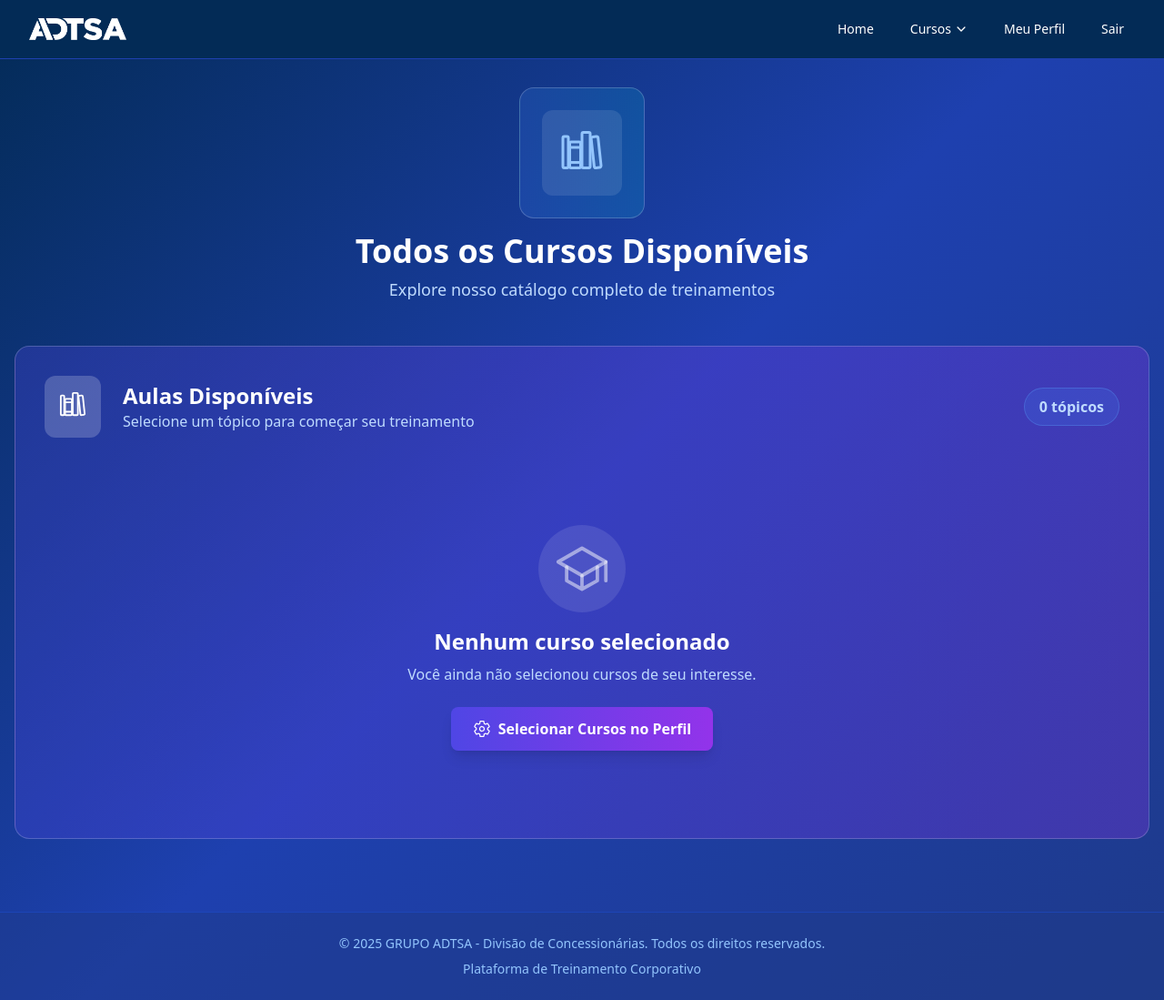
After one commit to MarceloCastelo/treinamentoPedragon, a Flask app: template templates/all_courses.html in a window 1280 px wide. The commit adds this page. Shown: the whole page at 91% size. Run offline with Flask 3, Linux system fonts and the light colour scheme; the template is opened without the code that fills it, so the values that code supplies are empty; some libraries are stand-ins or nearby versions.

Commit message:
Feature: Troca da tela de home para uma tela informativa, troca para meus cursos e todos os cursos, organização da plataforma.

```diff
--- a/app.py
+++ b/app.py
@@ -64,7 +64,7 @@ def create_app():
     # Adiciona filtro Jinja
     app.jinja_env.filters['format_video_name'] = format_video_name
 
-    # Rota inicial
+    # Rota inicial - redireciona para login
     @app.route('/')
     def index():
         return redirect(url_for('auth.login'))
--- a/routes/video_routes.py
+++ b/routes/video_routes.py
@@ -244,7 +244,30 @@ def get_all_topics():
 @login_required
 @profile_complete_required
 def home():
-    """Página inicial protegida com listagem de vídeos por tópico (apenas cursos selecionados)"""
+    """Nova página inicial com Hero Section e cards informativos - otimizada"""
+    user = get_current_user()
+
+    # Buscar apenas os primeiros 6 tópicos para cursos populares
+    # Otimização: não processar todos os tópicos, apenas o necessário
+    all_topics = get_all_topics()
+
+    # Limitar a 6 cursos para melhor performance
+    popular_courses = []
+    for idx, (topic_name, videos) in enumerate(list(all_topics.items())[:6]):
+        popular_courses.append({
+            'topic_name': topic_name,
+            'video_count': len(videos),
+            'views': (6 - idx) * 150  # Simulado: views decrescentes
+        })
+
+    return render_template('home.html', user=user, popular_courses=popular_courses)
+
+
+@video_bp.route('/all-courses')
+@login_required
+@profile_complete_required
+def all_courses():
+    """Página com todos os cursos disponíveis (antiga home)"""
     from .progress_routes import calculate_topic_completion
     from .middleware import get_current_username
     from .database import get_user
@@ -277,9 +300,9 @@ def home():
         topics = all_topics
 
     print(f"\n{'='*80}")
-    print(f"DEBUG HOME - Usuário: {username}")
-    print(f"DEBUG HOME - Cursos selecionados: {selected_courses}")
-    print(f"DEBUG HOME - Tópicos filtrados: {list(topics.keys())}")
+    print(f"DEBUG ALL-COURSES - Usuário: {username}")
+    print(f"DEBUG ALL-COURSES - Cursos selecionados: {selected_courses}")
+    print(f"DEBUG ALL-COURSES - Tópicos filtrados: {list(topics.keys())}")
     print(f"{'='*80}\n")
 
     # Calcular progresso de conclusão para cada tópico
@@ -290,17 +313,17 @@ def home():
             'videos': videos,
             'completion': completion_percentage
         }
-        print(f"DEBUG HOME - Tópico '{topic_name}': {len(videos)} vídeos, {completion_percentage}% concluído")
+        print(f"DEBUG ALL-COURSES - Tópico '{topic_name}': {len(videos)} vídeos, {completion_percentage}% concluído")
 
     if not topics:
         flash('Nenhum curso selecionado. Acesse seu perfil para selecionar os cursos que deseja fazer.', 'info')
 
-    print(f"\nDEBUG HOME - Estrutura final: {list(topics_with_progress.keys())}")
+    print(f"\nDEBUG ALL-COURSES - Estrutura final: {list(topics_with_progress.keys())}")
     for topic, data in topics_with_progress.items():
         print(f"  - {topic}: {data['completion']}% ({len(data['videos'])} vídeos)")
     print(f"{'='*80}\n")
 
-    return render_template('home.html', user=user, topics=topics_with_progress, selected_courses=selected_courses)
+    return render_template('all_courses.html', user=user, topics=topics_with_progress, selected_courses=selected_courses)
 
 
 @video_bp.route('/topic/<path:topic_name>')
--- a/static/js/navbar.js
+++ b/static/js/navbar.js
@@ -68,7 +68,7 @@ function createUserNavbar() {
                 <div class="flex justify-between items-center h-16">
                     <!-- Logo/Brand -->
                     <div class="flex-shrink-0">
-                        <a href="/" class="flex items-center">
+                        <a href="/home" class="flex items-center">
                             <img src="/static/images/logos/ADTSA - BRANCA.png" alt="ADTSA" class="h-6 w-auto">
                         </a>
                     </div>
@@ -76,12 +76,28 @@ function createUserNavbar() {
                     <!-- Desktop Navigation -->
                     <div class="hidden md:block">
                         <div class="ml-10 flex items-baseline space-x-4">
-                            <a href="/" class="nav-link px-3 py-2 text-sm font-medium text-white hover:text-blue-200 hover:bg-blue-700 rounded-md transition-colors duration-200">
+                            <a href="/home" class="nav-link px-3 py-2 text-sm font-medium text-white hover:text-blue-200 hover:bg-blue-700 rounded-md transition-colors duration-200">
                                 Home
                             </a>
-                            <a href="/my-courses" class="nav-link px-3 py-2 text-sm font-medium text-white hover:text-blue-200 hover:bg-blue-700 rounded-md transition-colors duration-200">
-                                Meus Cursos
-                            </a>
+
+                            <!-- Dropdown Cursos -->
+                            <div class="relative group">
+                                <button class="nav-link px-3 py-2 text-sm font-medium text-white hover:text-blue-200 hover:bg-blue-700 rounded-md transition-colors duration-200 flex items-center">
+                                    Cursos
+                                    <ion-icon name="chevron-down-outline" class="ml-1 text-sm"></ion-icon>
+                                </button>
+                                <div class="absolute left-0 mt-2 w-48 bg-[#032B56] border border-blue-700 rounded-md shadow-xl opacity-0 invisible group-hover:opacity-100 group-hover:visible transition-all duration-200">
+                                    <a href="/my-courses" class="block px-4 py-3 text-sm text-white hover:bg-blue-700 hover:text-blue-200 transition-colors duration-200 rounded-t-md">
+                                        <ion-icon name="book-outline" class="align-middle mr-2"></ion-icon>
+                                        Meus Cursos
+                                    </a>
+                                    <a href="/all-courses" class="block px-4 py-3 text-sm text-white hover:bg-blue-700 hover:text-blue-200 transition-colors duration-200 rounded-b-md">
+                                        <ion-icon name="library-outline" class="align-middle mr-2"></ion-icon>
+                                        Todos os Cursos
+                                    </a>
+                                </div>
+                            </div>
+
                             <a href="/profile" class="nav-link px-3 py-2 text-sm font-medium text-white hover:text-blue-200 hover:bg-blue-700 rounded-md transition-colors duration-200">
                                 Meu Perfil
                             </a>
@@ -105,12 +121,25 @@ function createUserNavbar() {
             <!-- Mobile menu -->
             <div id="navbar-mobile-menu" class="md:hidden hidden bg-[#032B56] border-b border-blue-800">
                 <div class="px-2 pt-2 pb-3 space-y-1">
-                    <a href="/" class="nav-link block px-3 py-2 text-base font-medium text-white hover:text-blue-200 hover:bg-blue-700 rounded-md transition-colors duration-200">
+                    <a href="/home" class="nav-link block px-3 py-2 text-base font-medium text-white hover:text-blue-200 hover:bg-blue-700 rounded-md transition-colors duration-200">
                         Home
                     </a>
-                    <a href="/my-courses" class="nav-link block px-3 py-2 text-base font-medium text-white hover:text-blue-200 hover:bg-blue-700 rounded-md transition-colors duration-200">
-                        Meus Cursos
-                    </a>
+
+                    <!-- Submenu Cursos Mobile -->
+                    <div class="pl-4 space-y-1">
+                        <div class="text-xs font-semibold text-blue-300 uppercase tracking-wider px-3 py-2">
+                            Cursos
+                        </div>
+                        <a href="/my-courses" class="nav-link block px-3 py-2 text-base font-medium text-white hover:text-blue-200 hover:bg-blue-700 rounded-md transition-colors duration-200">
+                            <ion-icon name="book-outline" class="align-middle mr-2"></ion-icon>
+                            Meus Cursos
+                        </a>
+                        <a href="/all-courses" class="nav-link block px-3 py-2 text-base font-medium text-white hover:text-blue-200 hover:bg-blue-700 rounded-md transition-colors duration-200">
+                            <ion-icon name="library-outline" class="align-middle mr-2"></ion-icon>
+                            Todos os Cursos
+                        </a>
+                    </div>
+
                     <a href="/profile" class="nav-link block px-3 py-2 text-base font-medium text-white hover:text-blue-200 hover:bg-blue-700 rounded-md transition-colors duration-200">
                         Meu Perfil
                     </a>
--- /dev/null
+++ b/templates/all_courses.html
@@ -0,0 +1,217 @@
+<!DOCTYPE html>
+<html lang="pt-BR">
+<head>
+    <meta charset="UTF-8">
+    <meta name="viewport" content="width=device-width, initial-scale=1.0">
+    <title>📚 Todos os Cursos - Plataforma de Aulas ADTSA</title>
+    <script src="https://cdn.tailwindcss.com"></script>
+    <script type="module" src="https://unpkg.com/ionicons@7.1.0/dist/ionicons/ionicons.esm.js"></script>
+    <script nomodule src="https://unpkg.com/ionicons@7.1.0/dist/ionicons/ionicons.js"></script>
+    <style>
+        /* Gradiente de fundo */
+        .gradient-bg {
+            background: linear-gradient(135deg, #032B56 0%, #1e40af 50%, #1e3a8a 100%);
+        }
+
+        /* Efeito hover nos cards */
+        .card-hover {
+            transition: all 0.3s ease;
+        }
+
+        .card-hover:hover {
+            transform: translateY(-5px);
+            box-shadow: 0 10px 25px rgba(0, 0, 0, 0.2);
+        }
+
+        /* Animação de entrada das seções */
+        .section-animate {
+            animation: fadeInUp 0.6s ease-out;
+        }
+
+        @keyframes fadeInUp {
+            from {
+                opacity: 0;
+                transform: translateY(30px);
+            }
+            to {
+                opacity: 1;
+                transform: translateY(0);
+            }
+        }
+    </style>
+</head>
+<body class="gradient-bg min-h-screen flex flex-col" data-is-admin="{{ session.get('is_admin', False)|lower }}">
+    <!-- Navbar -->
+    <div id="navbar-container"></div>
+
+    <!-- Conteúdo Principal -->
+    <main class="flex-grow container mx-auto px-4 py-8 mt-16">
+        <!-- Mensagens Flash -->
+        {% with messages = get_flashed_messages(with_categories=true) %}
+            {% if messages %}
+                {% for category, message in messages %}
+                    <div class="section-animate mb-6 rounded-xl p-4 border backdrop-blur-sm
+                        {% if category == 'error' or category == 'danger' %}
+                            bg-red-500/20 border-red-400/30 text-red-200
+                        {% elif category == 'success' %}
+                            bg-green-500/20 border-green-400/30 text-green-200
+                        {% else %}
+                            bg-blue-500/20 border-blue-400/30 text-blue-200
+                        {% endif %}">
+                        <div class="flex items-center justify-between">
+                            <div class="flex items-center">
+                                <ion-icon name="
+                                    {% if category == 'error' or category == 'danger' %}alert-circle-outline
+                                    {% elif category == 'success' %}checkmark-circle-outline
+                                    {% else %}information-circle-outline
+                                    {% endif %}" class="text-2xl mr-3"></ion-icon>
+                                <span class="font-medium">{{ message }}</span>
+                            </div>
+                        </div>
+                    </div>
+                {% endfor %}
+            {% endif %}
+        {% endwith %}
+
+        <!-- Header Principal -->
+        <section class="section-animate mb-12">
+            <div class="text-center mb-10">
+                <div class="inline-flex flex-col items-center">
+                    <div class="bg-gradient-to-r from-blue-500/20 to-cyan-500/20 p-6 rounded-2xl border border-white/20 mb-4">
+                        <div class="bg-white/10 p-5 rounded-xl">
+                            <ion-icon name="library-outline" class="text-5xl text-blue-300"></ion-icon>
+                        </div>
+                    </div>
+                    <h1 class="text-4xl font-bold text-white">Todos os Cursos Disponíveis</h1>
+                    <p class="text-blue-200 mt-2 text-lg">Explore nosso catálogo completo de treinamentos</p>
+                </div>
+            </div>
+        </section>
+
+        <!-- Informativo sobre Cursos Selecionados -->
+        {% if selected_courses %}
+        <section class="section-animate mb-6">
+            <div class="bg-gradient-to-r from-indigo-600/20 to-purple-600/20 rounded-xl p-4 border border-indigo-400/30">
+                <div class="flex items-start gap-3">
+                    <div class="bg-indigo-500/30 p-2 rounded-lg flex-shrink-0">
+                        <ion-icon name="filter-outline" class="text-2xl text-indigo-200"></ion-icon>
+                    </div>
+                    <div class="flex-1">
+                        <p class="text-white font-semibold mb-1">
+                            📚 Exibindo seus cursos selecionados
+                        </p>
+                        <p class="text-sm text-indigo-200">
+                            Você está visualizando apenas os <strong>{{ selected_courses|length }}</strong> curso(s) que selecionou no seu perfil.
+                            <a href="{{ url_for('user.profile') }}" class="underline hover:text-white transition-colors">Gerenciar cursos</a>
+                        </p>
+                    </div>
+                </div>
+            </div>
+        </section>
+        {% endif %}
+
+        <!-- Container de Aulas -->
+        <section class="section-animate">
+            <div class="bg-gradient-to-r from-indigo-600/30 to-purple-600/30 rounded-2xl p-8 border border-white/20">
+                <div class="flex items-center justify-between mb-8">
+                    <div class="flex items-center">
+                        <div class="bg-white/20 p-4 rounded-xl mr-6">
+                            <ion-icon name="library-outline" class="text-3xl text-white"></ion-icon>
+                        </div>
+                        <div>
+                            <h2 class="text-2xl font-bold text-white">Aulas Disponíveis</h2>
+                            <p class="text-blue-200">Selecione um tópico para começar seu treinamento</p>
+                        </div>
+                    </div>
+                    <div class="bg-blue-500/20 px-4 py-2 rounded-full border border-blue-400/30">
+                        <span class="text-blue-200 font-semibold">{{ topics|length }} tópico{{ 's' if topics|length != 1 else '' }}</span>
+                    </div>
+                </div>
+
+                {% if topics %}
+                    <!-- Grid de Cards de Tópicos -->
+                    <div class="space-y-3">
+                        {% for topic_name, topic_data in topics.items() %}
+                        <a href="{{ url_for('video.topic_detail', topic_name=topic_name) }}"
+                           class="bg-gradient-to-br from-blue-500/20 to-cyan-500/10 rounded-xl p-4 border border-blue-400/30 card-hover group block">
+                            <div class="flex items-center justify-between gap-4">
+                                <!-- Ícone e Título -->
+                                <div class="flex items-center gap-4 flex-1 min-w-0">
+                                    <div class="bg-blue-500/20 w-12 h-12 rounded-lg flex items-center justify-center flex-shrink-0">
+                                        {% if topic_data.completion == 100 %}
+                                        <ion-icon name="checkmark-circle" class="text-3xl text-green-400"></ion-icon>
+                                        {% else %}
+                                        <ion-icon name="folder-open" class="text-3xl text-blue-300"></ion-icon>
+                                        {% endif %}
+                                    </div>
+
+                                    <div class="flex-1 min-w-0">
+                                        <h4 class="text-lg font-bold text-white group-hover:text-blue-300 transition-colors truncate">
+                                            {{ topic_name }}
+                                        </h4>
+                                        {% if topic_data.completion > 0 %}
+                                        <div class="flex items-center gap-2 mt-1">
+                                            <div class="flex-1 bg-white/10 rounded-full h-1.5 max-w-[120px]">
+                                                <div class="bg-gradient-to-r from-green-400 to-emerald-500 h-1.5 rounded-full"
+                                                     style="width: {{ topic_data.completion }}%"></div>
+                                            </div>
+                                            <span class="text-xs text-green-300 font-semibold">{{ topic_data.completion }}%</span>
+                                        </div>
+                                        {% endif %}
+                                    </div>
+                                </div>
+
+                                <!-- Informações e Ação -->
+                                <div class="flex items-center gap-6 flex-shrink-0">
+                                    <div class="flex items-center text-blue-200 text-sm">
+                                        <ion-icon name="play-circle-outline" class="mr-2"></ion-icon>
+                                        <span>{{ topic_data.videos|length }} vídeo{{ 's' if topic_data.videos|length > 1 else '' }}</span>
+                                    </div>
+
+                                    {% if topic_data.completion == 100 %}
+                                    <div class="flex items-center text-green-300 font-semibold">
+                                        <ion-icon name="checkmark-circle" class="mr-2"></ion-icon>
+                                        <span class="hidden sm:inline">Concluído</span>
+                                    </div>
+                                    {% endif %}
+
+                                    <div class="flex items-center text-blue-300 font-semibold group-hover:translate-x-2 transition-transform">
+                                        <span class="hidden sm:inline">Ver aulas</span>
+                                        <ion-icon name="arrow-forward-outline" class="ml-2"></ion-icon>
+                                    </div>
+                                </div>
+                            </div>
+                        </a>
+                        {% endfor %}
+                    </div>
+                {% else %}
+                    <!-- Estado vazio -->
+                    <div class="text-center py-16">
+                        <div class="bg-white/10 w-24 h-24 rounded-full flex items-center justify-center mx-auto mb-4">
+                            <ion-icon name="school-outline" class="text-6xl text-white/50"></ion-icon>
+                        </div>
+                        <h4 class="text-2xl font-bold text-white mb-2">Nenhum curso selecionado</h4>
+                        <p class="text-blue-200 mb-6">Você ainda não selecionou cursos de seu interesse.</p>
+                        <a href="{{ url_for('user.profile') }}"
+                           class="inline-flex items-center bg-gradient-to-r from-indigo-600 to-purple-600 hover:from-indigo-700 hover:to-purple-700 text-white px-6 py-3 rounded-lg transition-all font-semibold shadow-lg hover:shadow-xl hover:scale-105">
+                            <ion-icon name="settings-outline" class="mr-2 text-xl"></ion-icon>
+                            Selecionar Cursos no Perfil
+                        </a>
+                    </div>
+                {% endif %}
+            </div>
+        </section>
+    </main>
+
+    <footer class="mt-12 bg-blue-900/50 border-t border-blue-700/50">
+        <div class="container mx-auto px-4 py-6">
+            <div class="text-center text-blue-300 text-sm">
+                <p>© 2025 GRUPO ADTSA - Divisão de Concessionárias. Todos os direitos reservados.</p>
+                <p class="mt-2">Plataforma de Treinamento Corporativo</p>
+            </div>
+        </div>
+    </footer>
+
+    <script src="{{ url_for('static', filename='js/navbar.js') }}"></script>
+</body>
+</html>
--- a/templates/my_courses.html
+++ b/templates/my_courses.html
@@ -125,7 +125,7 @@
                     <p class="text-blue-200 mb-8">
                         Comece a assistir suas aulas e elas aparecerão aqui para você continuar de onde parou.
                     </p>
-                    <a href="{{ url_for('video.home') }}"
+                    <a href="{{ url_for('video.all_courses') }}"
                        class="inline-flex items-center bg-blue-600 hover:bg-blue-700 text-white font-semibold py-3 px-8 rounded-xl transition-all hover:scale-105">
                         <ion-icon name="search-outline" class="text-xl mr-2"></ion-icon>
                         Explorar Cursos
--- a/templates/profile.html
+++ b/templates/profile.html
@@ -417,7 +417,7 @@
                     </div>
 
                     <div class="mt-auto">
-                        <a href="{{ url_for('video.home') }}"
+                        <a href="{{ url_for('video.all_courses') }}"
                            class="block w-full bg-gradient-to-r from-blue-600 to-cyan-600 hover:from-blue-700 hover:to-cyan-700 text-white font-semibold py-3 px-4 rounded-lg text-center transition-all hover:scale-105 flex items-center justify-center">
                             <ion-icon name="play-circle" class="text-xl mr-2"></ion-icon>
                             Continuar Assistindo
--- a/templates/topic_detail.html
+++ b/templates/topic_detail.html
@@ -117,7 +117,7 @@
 
                 <!-- Botão de Prova -->
                 <div class="mt-6 flex gap-4">
-                    <a href="{{ url_for('video.home') }}"
+                    <a href="{{ url_for('video.all_courses') }}"
                        class="bg-gray-500/30 hover:bg-gray-500/50 text-white px-6 py-3 rounded-xl transition-colors flex items-center">
                         <ion-icon name="arrow-back-outline" class="text-xl mr-2"></ion-icon>
                         Voltar
```
Also changed, not shown: templates/home.html (+124 -126 lines).
